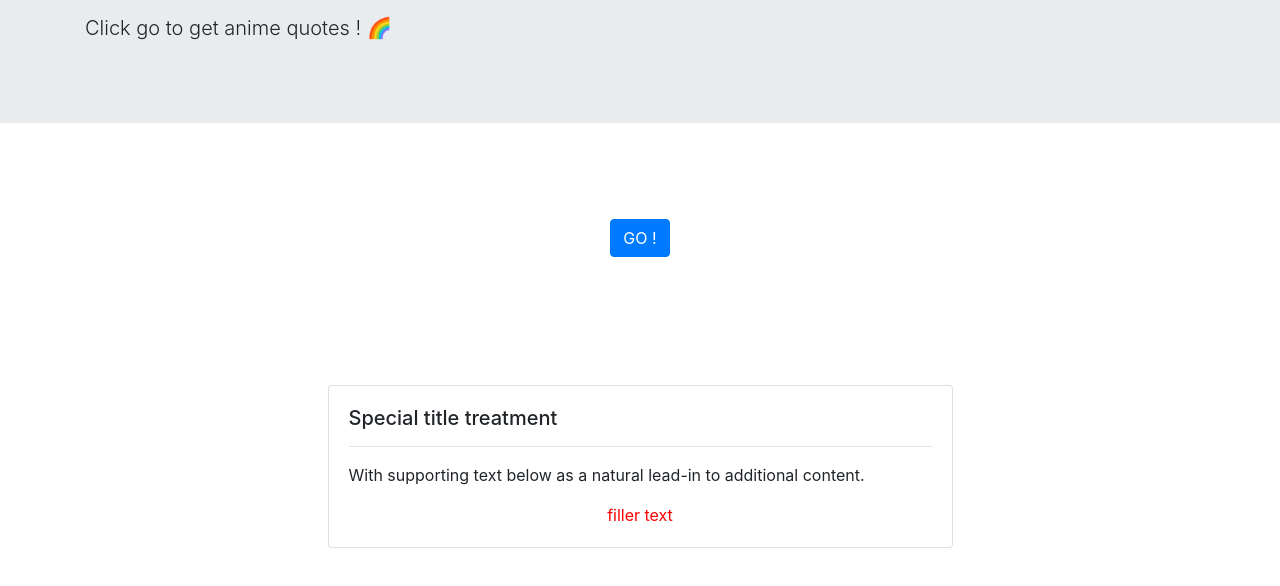
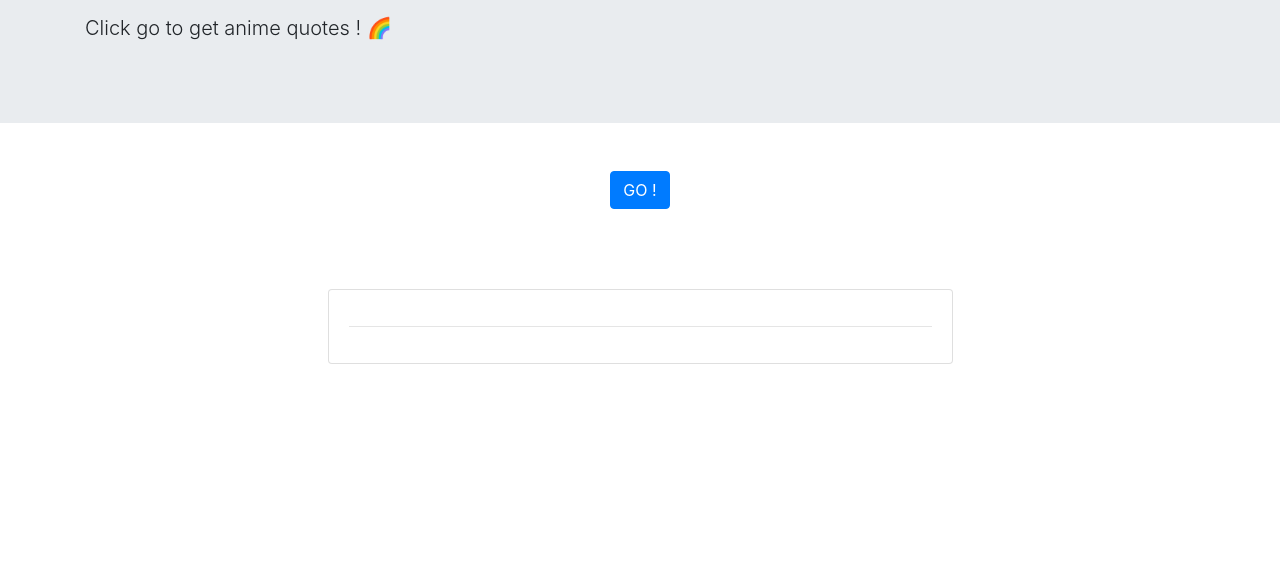
Before and after one commit to luke-h1/anime-quotes-app, a plain HTML site: page index.html in a window 1280 px wide. Shown: the part 172-758 px from the top of the page. Drawn offline with nearby package versions, Linux system fonts and the light colour scheme.

Commit message:
project finish

```diff
--- a/index.html
+++ b/index.html
@@ -8,6 +8,8 @@
             integrity="sha384-9aIt2nRpC12Uk9gS9baDl411NQApFmC26EwAOH8WgZl5MYYxFfc+NcPb1dKGj7Sk"
             crossorigin="anonymous"
         />
+        <link href="https://fonts.googleapis.com/css2?family=Source+Code+Pro:wght@500&display=swap" rel="stylesheet">
+
     </head>
     <body>
         <div class="jumbotron jumbotron-fluid">
@@ -32,10 +34,10 @@
             <div class="col-sm-6">
               <div class="card">
                 <div class="card-body">
-                  <h5 class="card-title">Special title treatment</h5>
+                  <h5 class="card-title"></h5>
                   <hr>
-                  <p class="card-text">With supporting text below as a natural lead-in to additional content.</p>
-                  <p class="card-text" style="text-align: center;"><span class="author">filler text</span></p>
+                  <p class="card-text"></p>
+                  <p class="card-text" style="text-align: center;"><span class="author"></span></p>
 
                 </div>
               </div>
--- a/styles.css
+++ b/styles.css
@@ -5,7 +5,7 @@
 
 
 .search {
-    margin-top: 6rem ;
+    margin-top: 3rem ;
     display: flex;
     flex-direction: column;
     align-items: center;
@@ -13,7 +13,7 @@
 
 
 .row {
-    margin-top: 8rem ;
+    margin-top: 5rem ;
     display: flex ;
     justify-content: center;
 }
@@ -22,3 +22,15 @@
 .author {
     color: red ;
 }
+
+.card-text {
+    font-family: 'Source Code Pro', monospace;
+    line-height: 1.6 ;
+    font-size: 20px ;
+}
+
+.card-title {
+    font-weight: 800 ;
+    line-height: 1.6 ;
+
+}
```
